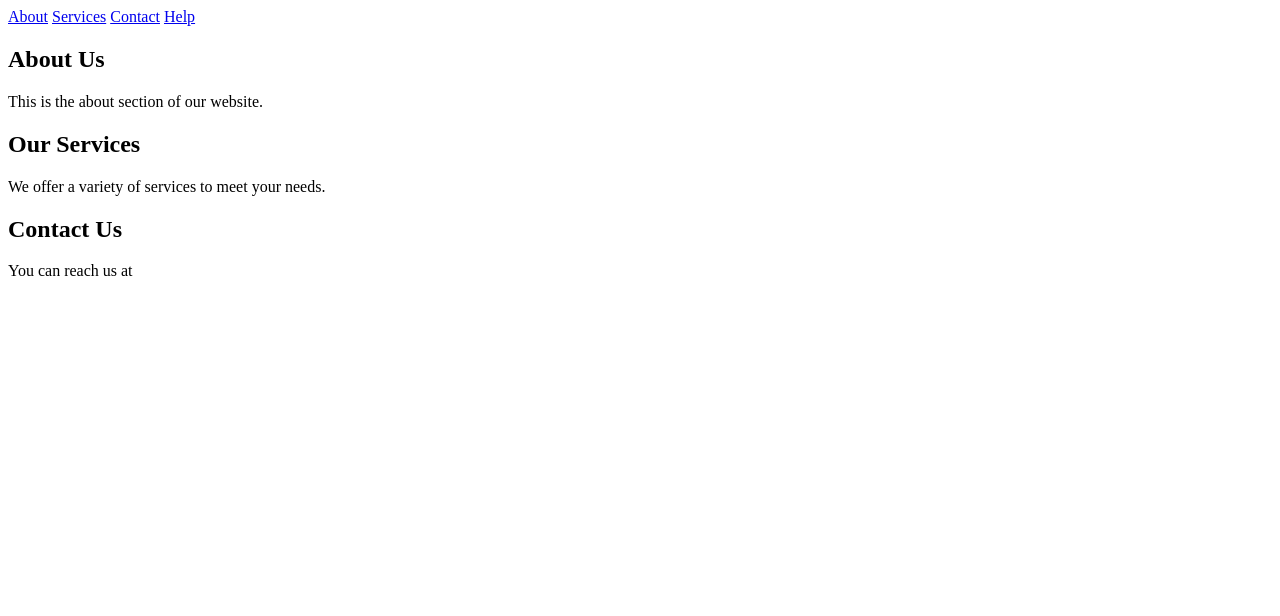
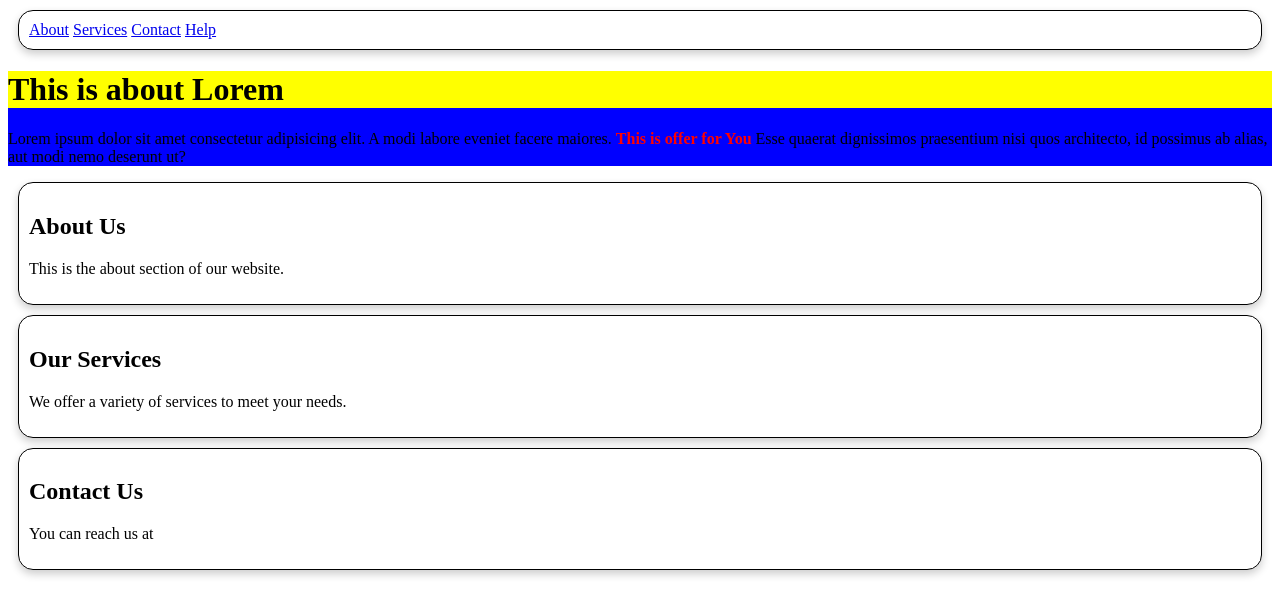
Before and after one commit to BonagiriCharan22/Cognizant, a plain HTML site: page Module1-HTML/index.html in a window 1280 px wide. Drawn offline with Linux system fonts and the light colour scheme.

Commit message:
Module1HTML ex-2 completed

```diff
--- a/Module1-HTML/index.html
+++ b/Module1-HTML/index.html
@@ -4,8 +4,25 @@
     <meta charset="UTF-8">
     <meta name="viewport" content="width=device-width, initial-scale=1.0">
     <title>Document</title>
+    <style>
+    #welcomeBanner {
+        background-color: blue;
+    }
+
+    .highlight {
+        background-color: yellow;
+    }
+    section{
+        border: 1px solid black;
+        margin: 10px;
+        padding: 10px;
+        border-radius: 15px;
+        box-shadow: 0px 4px 8px rgba(0, 0, 0, 0.2);
+    }
+</style>
 </head>
 <body>
+
     <section>
         <nav>
             <!--this is NavBar-->
@@ -15,6 +32,12 @@
             <a href="help.html" target="_blank">Help</a>
             </nav>
     </section>
+    <div id="welcomeBanner">
+        <h1 class="highlight">This is about Lorem</h1><p>Lorem ipsum dolor sit amet consectetur adipisicing elit.
+         A modi labore eveniet facere maiores.
+         <span style="color:red; font-weight:bold;">This is offer for You</span>
+          Esse quaerat dignissimos praesentium nisi quos architecto,
+         id possimus ab alias, aut modi nemo deserunt ut?  </p></div>
     <section id="about">
          <h1>About Us</h1>
          <p>This is the about section of our website.</p>
```
